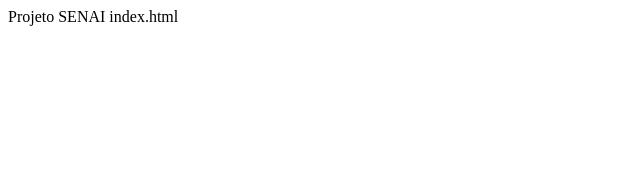
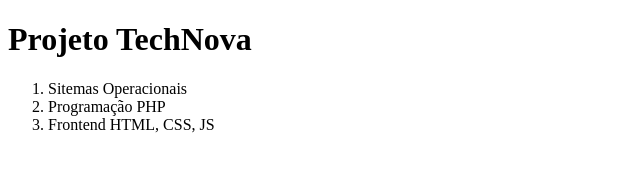
Before and after one commit to luquinhaaskkj/projeto-technova, a plain HTML site: page index.html in a window 1280 px wide. Shown: the whole page, without its empty margins (0-640 px from the left). Drawn offline with Linux system fonts and the light colour scheme.

Commit message:
terceiro commit

```diff
--- a/index.html
+++ b/index.html
@@ -1 +1,16 @@
-<html><body><hl>Projeto SENAI</hl></Body></html> index.html
+<!DOCTYPE html>
+<html lang="en">
+<head>
+    <meta charset="UTF-8">
+    <meta name="viewport" content="width=device-width, initial-scale=1.0">
+    <title>Projeto TechNova</title>
+</head>
+<body>
+    <h1>Projeto TechNova</h1>
+    <ol>
+       <li>Sitemas Operacionais</li>
+       <li>Programação PHP</li>
+       <li>Frontend HTML, CSS, JS</li>
+    </ol>
+</body>
+</html>
```
